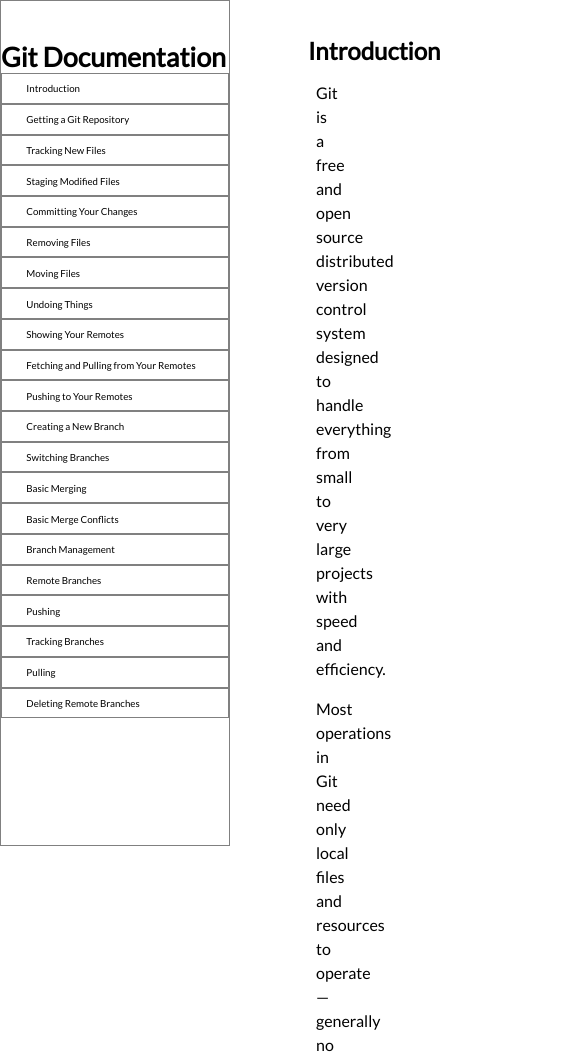
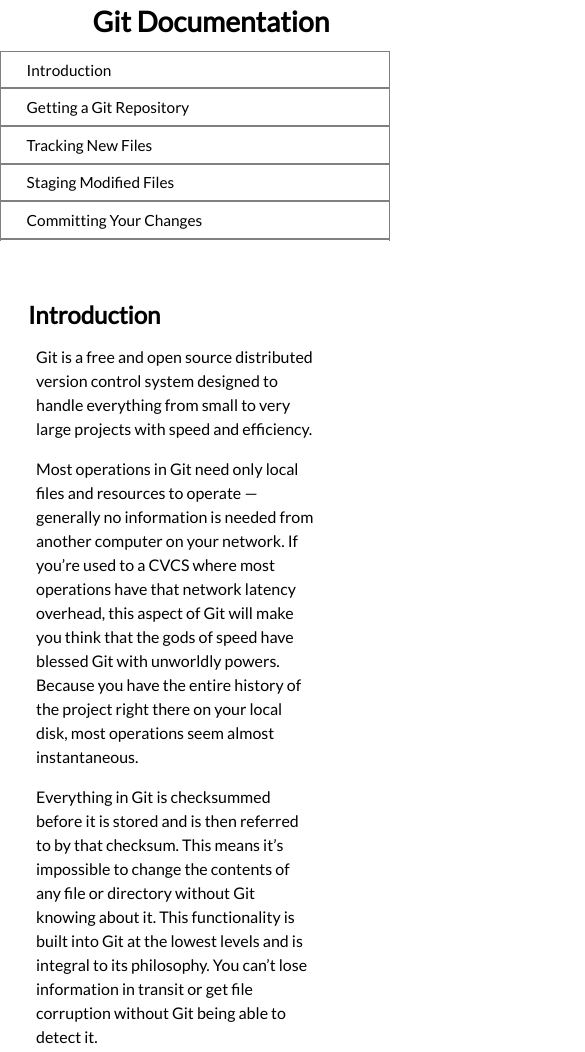
Before and after one commit to milandhar/git-tech-doc-page, a plain HTML site: page index.html in a window 390 px wide. Shown: the top 1052 px of the page, 585 px wide, since content can reach past the window. Drawn offline with Linux system fonts and the light colour scheme.

Commit message:
finished version

```diff
--- a/index.html
+++ b/index.html
@@ -3,7 +3,7 @@
   <head>
     <meta charset="utf-8">
     <link rel="stylesheet" href="style.css">
-    <title>Git Technical Documentation Page</title>
+    <title>Git Technical Doc</title>
   </head>
   <body>
     <script src="https://cdn.freecodecamp.org/testable-projects-fcc/v1/bundle.js"> </script>
@@ -11,18 +11,19 @@
       <header>
         Git Documentation
       </header>
-      <a class = "nav-link" href="#intro">Introduction</a>
-      <a class = "nav-link" href="#getting_repo">Getting a Git Repository</a>
-      <a class = "nav-link" href="#tracking_files">Tracking New Files</a>
-      <a class = "nav-link" href="#staging_files">Staging Modified Files</a>
-      <a class = "nav-link" href="#committing_changes">Committing Your Changes</a>
+      <ul>
+      <a class = "nav-link" href="#introduction">Introduction</a>
+      <a class = "nav-link" href="#Getting_a_Git_Repository">Getting a Git Repository</a>
+      <a class = "nav-link" href="#Tracking_New_Files">Tracking New Files</a>
+      <a class = "nav-link" href="#Staging_Modified_Files">Staging Modified Files</a>
+      <a class = "nav-link" href="#Committing_Your_Changes">Committing Your Changes</a>
       <a class = "nav-link" href="#removing_files">Removing Files</a>
       <a class = "nav-link" href="#moving_files">Moving Files</a>
       <a class = "nav-link" href="#undoing_things">Undoing Things</a>
-      <a class = "nav-link" href="#showing_remotes">Showing Your Remotes</a>
-      <a class = "nav-link" href="#fetching_pulling_from_remotes">Fetching and Pulling from Your Remotes</a>
-      <a class = "nav-link" href="#pushing_to_remotes">Pushing to Your Remotes</a>
-      <a class = "nav-link" href="#creating_new_branch">Creating a New Branch</a>
+      <a class = "nav-link" href="#showing_your_remotes">Showing Your Remotes</a>
+      <a class = "nav-link" href="#fetching_and_pulling_from_your_remotes">Fetching and Pulling from Your Remotes</a>
+      <a class = "nav-link" href="#pushing_to_your_remotes">Pushing to Your Remotes</a>
+      <a class = "nav-link" href="#creating_a_new_branch">Creating a New Branch</a>
       <a class = "nav-link" href="#switching_branches">Switching Branches</a>
       <a class = "nav-link" href="#basic_merging">Basic Merging</a>
       <a class = "nav-link" href="#basic_merge_conflicts">Basic Merge Conflicts</a>
@@ -32,10 +33,12 @@
       <a class = "nav-link" href="#tracking_branches">Tracking Branches</a>
       <a class = "nav-link" href="#pulling">Pulling</a>
       <a class = "nav-link" href="#deleting_remote_branches">Deleting Remote Branches</a>
+      <a class = "nav-link" href="#reference">Reference</a>
+      </ul>
     </nav>
     <main id = "main-doc">
-      <section class = "main-section" id = "intro">
-        <header>
+      <section class = "main-section" id = "introduction">
+        <header id = "intro_header">
           Introduction
         </header>
         <article>
@@ -69,7 +72,7 @@
           </article>
       </section>
 
-      <section class = "main-section" id = "getting_repo">
+      <section class = "main-section" id = "Getting_a_Git_Repository">
         <header>
           Getting a Git Repository
         </header>
@@ -93,7 +96,7 @@
         <h3>Cloning an Existing Repository</h3>
         <p>If you want to get a copy of an existing Git repository — for example, a project you’d like to contribute to — the command you need is <code>git clone &lt;url&gt;</code>.</p>
 
-        <section class = "main-section" id = "tracking_files">
+        <section class = "main-section" id = "Tracking_New_Files">
           <header>
           Tracking New Files
           </header>
@@ -113,7 +116,7 @@ Changes to be committed:
           </article>
         </section>
 
-        <section class = "main-section" id = "staging_files">
+        <section class = "main-section" id = "Staging_Modified_Files">
           <header>
             Staging Modified Files
           </header>
@@ -124,7 +127,7 @@ Changes to be committed:
           </article>
           </section>
 
-          <section class = "main-section" id = "committing_changes">
+          <section class = "main-section" id = "Committing_Your_Changes">
             <header>
               Committing Your Changes
             </header>
@@ -176,7 +179,7 @@ Changes to be committed:
         </article>
       </section>
 
-      <section class = "main-section" id = "showing_remotes">
+      <section class = "main-section" id = "showing_your_remotes">
         <header>
           Showing Your Remotes
         </header>
@@ -185,7 +188,7 @@ Changes to be committed:
         </article>
       </section>
 
-      <section class = "main-section" id = "fetching_pulling_from_remotes">
+      <section class = "main-section" id = "fetching_and_pulling_from_your_remotes">
         <header>
           Fetching and Pulling from Your Remotes
         </header>
@@ -198,7 +201,7 @@ Changes to be committed:
         </article>
       </section>
 
-      <section class = "main-section" id = "pushing_to_remotes">
+      <section class = "main-section" id = "pushing_to_your_remotes">
         <header>
           Pushing to Your Remotes
         </header>
@@ -208,7 +211,7 @@ Changes to be committed:
         </article>
       </section>
 
-      <section class = "main-section" id = "creating_new_branch">
+      <section class = "main-section" id = "creating_a_new_branch">
         <header>
           Creating a New Branch
         </header>
@@ -429,6 +432,17 @@ Changes to be committed:
               </article>
             </section>
 
+            <section class = "main-section" id = "reference">
+              <header>
+                Reference
+              </header>
+              <article>
+                <ul>
+                  <li>All the documentation in this page is taken from the <a href="https://git-scm.com/book/en/v2">Pro Git Book</a></li>
+                </ul>
+              </article>
+            </section>
+
     </main>
   </body>
 </html>
--- a/style.css
+++ b/style.css
@@ -13,9 +13,18 @@ header{
   margin-top: 1.5em;
 }
 
+img {
+  margin: 2em 1em;
+  max-width: 100%;
+  height: auto;
+}
+
 nav header {
   font-size: 2.2em;
-  vertical-align: middle;
+  text-align: center;
+  margin: 5px;
+  margin-right: 0px;
+  padding-left: 35px;
 }
 
 h3 {
@@ -58,12 +67,12 @@ li {
 
 #navbar {
   height: 100%;
-  width: 300px;
+  width: 355px;
   position: fixed;
   z-index: 1;
   top: 0;
   left: 0;
-  zoom: 76%;
+  zoom: 80%;
   border-color: grey;
   border-width: .9px;
   border-style: solid;
@@ -76,10 +85,49 @@ li {
   border-width: .9px;
   border-style: solid;
   text-decoration: none;
-  font-size: .8em;
+  font-size: 1.2em;
   color: black;
+}
+
+nav ul {
+  display: block;
+  list-style-type: disc;
+  margin-block-start: 1em;
+  margin-inline-start: 0px;
+  margin-inline-end: 0px;
+  padding-inline-start: 0px;
+  height: 88%;
+  overflow-x: hidden;
+  overflow-y: auto;
+}
+
+@media only screen and (max-width: 815px){
+#navbar {
+  position: absolute;
+  top: 0;
+  padding: 0;
+  margin: 0;
+  width: 100%;
+  max-height: 270px;
+  border: none;
+  z-index: 1;
+  }
+
+  #main-doc {
+    position: relative;
+    margin-left: 0px;
+    margin-top: 270px;
+    overflow-x: hidden;
+  }
+
+
 }
 
 main {
   margin-left: 300px;
+  padding: 20px;
 }
+
+#intro_header{
+  margin-top: 10px;
+}
```
